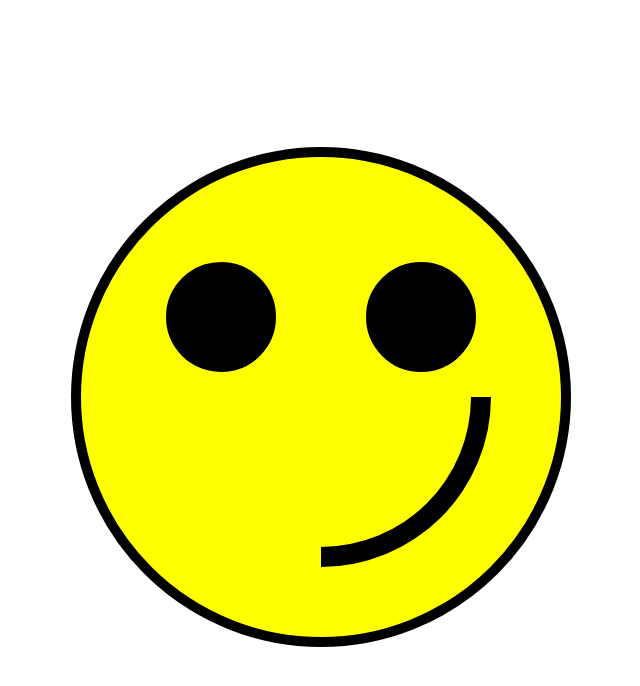
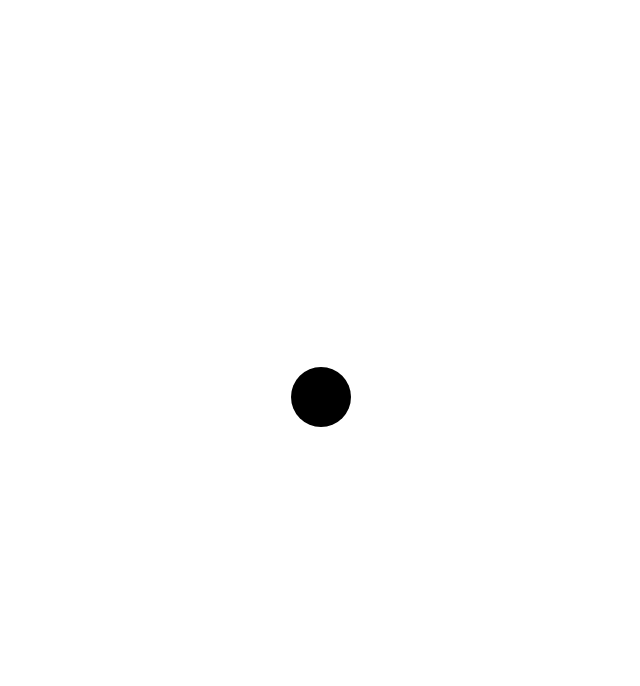
Before and after one commit to sanchezg7/data-vis-d3-react, a React (Vite) app: page / in a window 1280 px wide. Shown: the top 686 px of the page, without its empty margins (319-959 px from the left). Built offline with nearby package versions, Linux system fonts and the light colour scheme.

Commit message:
a new subproject for mouse listener

```diff
--- a/src/App.jsx
+++ b/src/App.jsx
@@ -2,12 +2,14 @@ import { useState } from 'react'
 import reactLogo from './assets/react.svg'
 import './App.css'
 import { SmileyFace } from "./SmileyFace.jsx";
+import {CssColorVis} from "./CssColorVis";
 
 function App() {
 
   return (
     <div className="App">
-      <SmileyFace />
+        <CssColorVis />
+      {/*<SmileyFace />*/}
     </div>
   )
 }
--- /dev/null
+++ b/src/CssColorVis.jsx
@@ -0,0 +1,20 @@
+import React from "react";
+
+const width = 960;
+const height = 500;
+const cx = width / 2;
+const cy = height / 2;
+const radius = 30;
+
+export const CssColorVis = () => {
+
+    return (
+        <svg width={width} height={height}>
+            <circle
+                cx={cx}
+                cy={cy}
+                r={radius}
+            />
+        </svg>
+    );
+};
```
Also changed, not shown: src/Circle.jsx (added).
